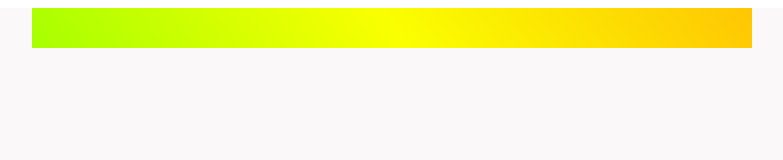
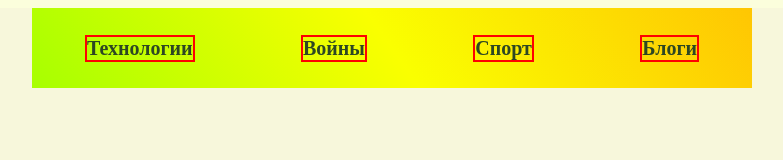
Before and after one commit to Leonid2004/OnlineForum, a plain HTML site: page index.html in a window 1280 px wide. Shown: the top 160 px of the page, without its empty margins (229-1012 px from the left). Drawn offline with Linux system fonts and the light colour scheme.

Commit message:
ButtonAdded in gradient container

```diff
--- a/files/styles.css
+++ b/files/styles.css
@@ -1,6 +1,7 @@
 body {
 	display: flex;
 	justify-content: center;
+	background-color: rgb(229, 250, 25,0.15)
 }
 .page {
 	display: grid;
@@ -11,9 +12,44 @@ body {
 
 }
 
-.testGradientContainer {
+.theHeader {
+	display: flex;
+	flex-direction: row;
 	width: 95%;
-	height: 5vh;
+	height: 10vh;
 	background: linear-gradient(55deg, #a7ff01, #faff00,#ffc603);
-	grid-column-start: 2
+	grid-column-start: 2;
+	align-items: center;
+	justify-content: space-around;
 }
+.MB {
+	border: 2px red solid;
+	border-collapse: separate;
+}
+#TechnologyButton {
+text-decoration: none;
+color: rgb(45, 71, 35);
+font-weight: bold;
+font-size: 20px;
+}
+
+#WarButton {
+text-decoration: none;
+color: rgb(45, 71, 35);
+font-weight: bold;
+font-size: 20px;
+}
+
+#SportButton{
+text-decoration: none;
+color: rgb(45, 71, 35);
+font-weight: bold;
+font-size: 20px;
+}
+
+#BLogsButton {
+text-decoration: none;
+color: rgb(45, 71, 35);
+font-weight: bold;
+font-size: 20px;
+}
--- a/index.html
+++ b/index.html
@@ -6,7 +6,12 @@
 </head>
 <body>
 <div class="page">
-<div class="testGradientContainer"></div>
+<div class="theHeader">
+<a class= "MB" id="TechnologyButton" href="#">Технологии</a>
+<a class="MB"  id="WarButton" href="#">Войны</a>
+<a class="MB" id="SportButton" href="#">Спорт</a>
+<a class="MB" id="BLogsButton" href="#">Блоги</a>
+</div>
 </div>
 </body>
 </html>
```
